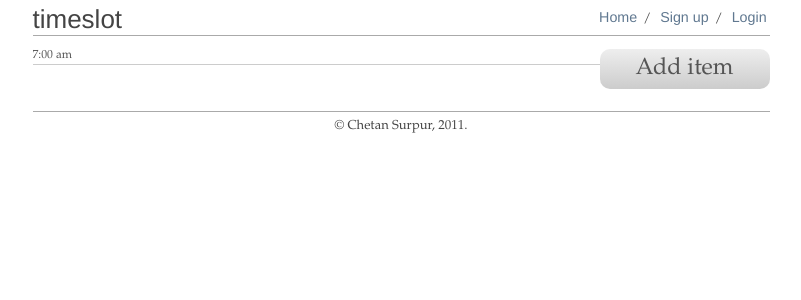
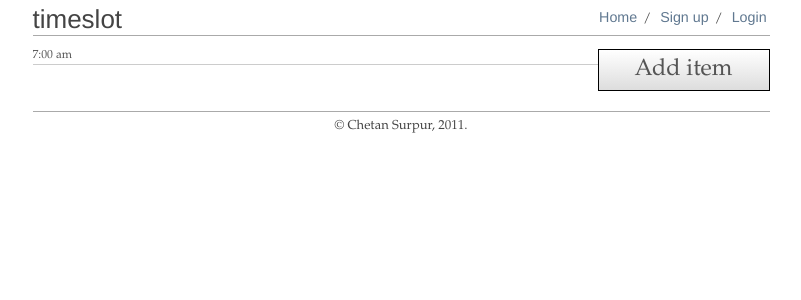
Before and after one commit to chetan51/timeslot, a Django app: template agendas/templates/agenda_detail.html in a window 1280 px wide. Shown: the top 300 px of the page, without its empty margins (239-1040 px from the left). Run offline with Django 3.2, Linux system fonts and the light colour scheme; the template is opened without the code that fills it, so the values that code supplies are empty; some libraries are stand-ins or nearby versions.

Commit message:
Improved buttons

```diff
--- a/static/css/uielements.css
+++ b/static/css/uielements.css
@@ -17,15 +17,15 @@
 	color:#555;
 
 	background: #eee; /* for non-css3 browsers */
-	filter: progid:DXImageTransform.Microsoft.gradient(startColorstr='#eeeeee', endColorstr='#cccccc'); /* for IE */
-	background: -webkit-gradient(linear, left top, left bottom, from(#eee), to(#ccc)); /* for webkit browsers */
-	background: -moz-linear-gradient(top,  #eee,  #ccc); /* for firefox 3.6+ */
+	filter: progid:DXImageTransform.Microsoft.gradient(startColorstr='#ffffff', endColorstr='#dddddd'); /* for IE */
+	background: -webkit-gradient(linear, left top, left bottom, from(#fff), to(#ddd)); /* for webkit browsers */
+	background: -moz-linear-gradient(top,  #fff,  #ddd); /* for firefox 3.6+ */
 
 	line-height:40px;
 	text-shadow:none;
 	padding:0 0 0 0;
-	-moz-border-radius: 10px;
-	border-radius: 10px;
+
+	border: 1px solid #000;
 
 	-webkit-user-select: none;
 	-khtml-user-select: none;
```
